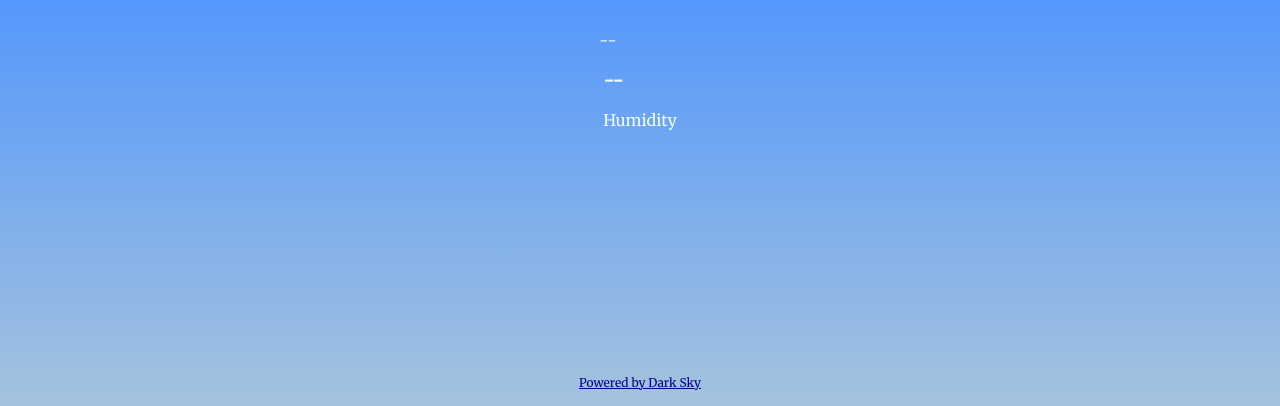
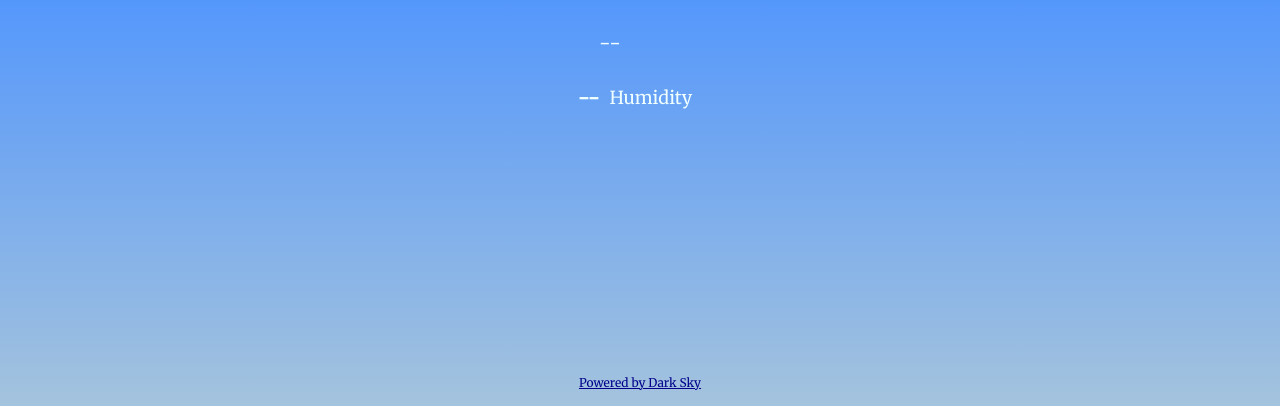
Before and after one commit to nickday67/Dark-Sky-API-Weather-Project, a plain HTML site: page index.html in a window 1280 px wide. Shown: the part 410-816 px from the top of the page. Drawn offline with nearby package versions, Linux system fonts and the light colour scheme.

Commit message:
add humidity & temp-des css

```diff
--- a/styles.css
+++ b/styles.css
@@ -21,8 +21,13 @@ body {
     justify-content: space-around;
     align-items: center;
 }
-.temperature {
+.temperature-section {
     flex-direction: column;
+}
+.temperature-description {
+    flex-direction: column;
+    font-size: 20px;
+    padding-bottom: 10px;
 }
 
 .degree-section {
@@ -36,6 +41,18 @@ body {
 }
 .degree-section h2 {
     font-size: 40px;
+}
+
+.humidity-section {
+    display: flex;
+    align-items: center;
+}
+.humidity-section span {
+    margin: 10px;
+    font-size: 18px;
+}
+.humidity-section h3 {
+    font-size: 20px;
 }
 
 .link {
```
